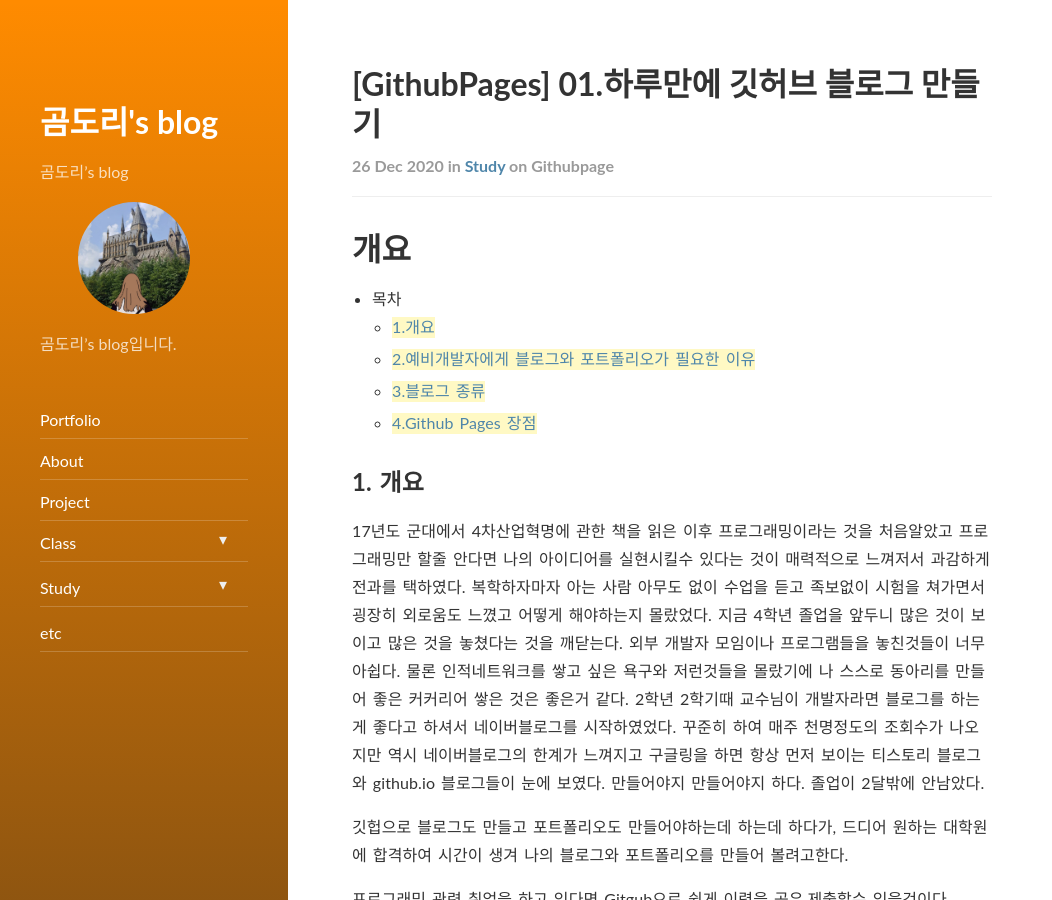
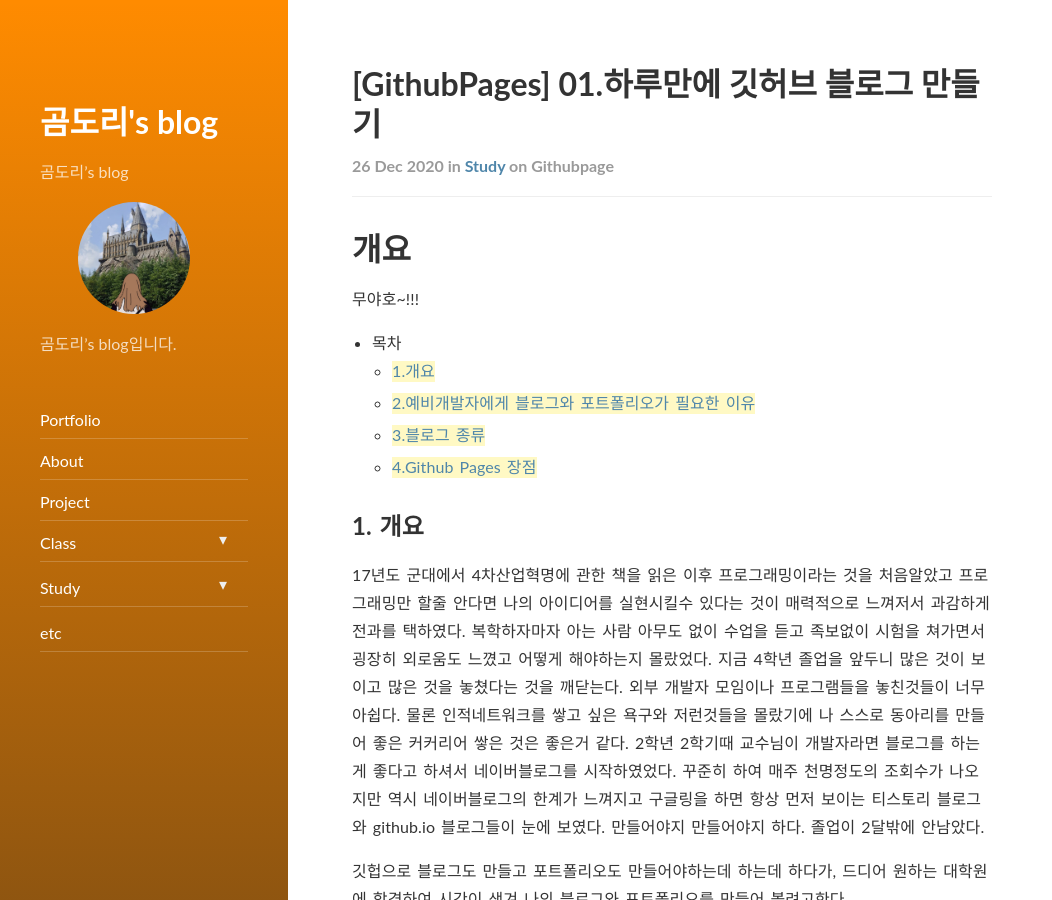
Before and after one commit to tkznzl12/tkznzl12.github.io, a Jekyll site: the page built from _posts/study/2020-12-26-making-blog01.md, in a window 1280 px wide and 900 px high. Shown: the whole window, without its empty margins (0-1052 px from the left). Built offline with Jekyll 4.4.1, drawn with Linux system fonts in a browser that asks for light colours; nearby versions of some CDN libraries.

Commit message:
Update 2020-12-26-making-blog01.md

```diff
--- a/_posts/study/2020-12-26-making-blog01.md
+++ b/_posts/study/2020-12-26-making-blog01.md
@@ -1,18 +1,21 @@
 ---
 layout: post
-title:  "[GithubPages] 01.하루만에 깃허브 블로그 만들기"
-subtitle:   "개요"
-date: 2020-12-26 11:45:51 +0900
+title: '[GithubPages] 01.하루만에 깃허브 블로그 만들기'
+subtitle: 개요
+date: '2020-12-26 11:45:51 +0900'
 categories: study
 tags: githubpage
 comments: true
 related_posts:
-    - category/_posts/study/2020-12-26-making-blog-02.md
-    - category/_posts/study/2020-12-26-making-blog-03.md
+  - category/_posts/study/2020-12-26-making-blog-02.md
+  - category/_posts/study/2020-12-26-making-blog-03.md
+published: true
 ---
 
 # 개요
 
+
+무야호~!!!
 - 목차
     - [1.개요](#개요)
     - [2.예비개발자에게 블로그와 포트폴리오가 필요한 이유](#2.예비개발자에게-블로그와-포트폴리오가-필요한-이유)
```
